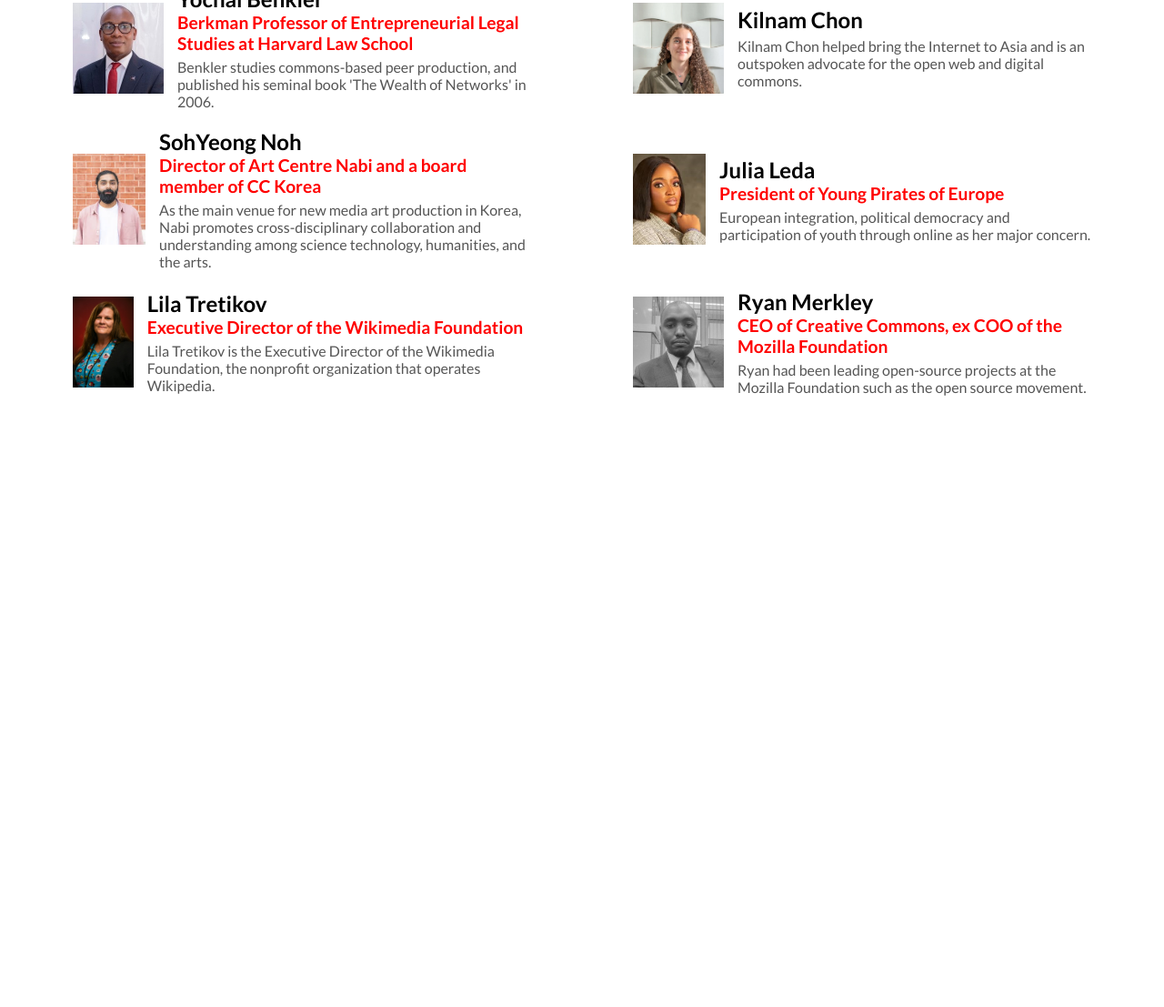
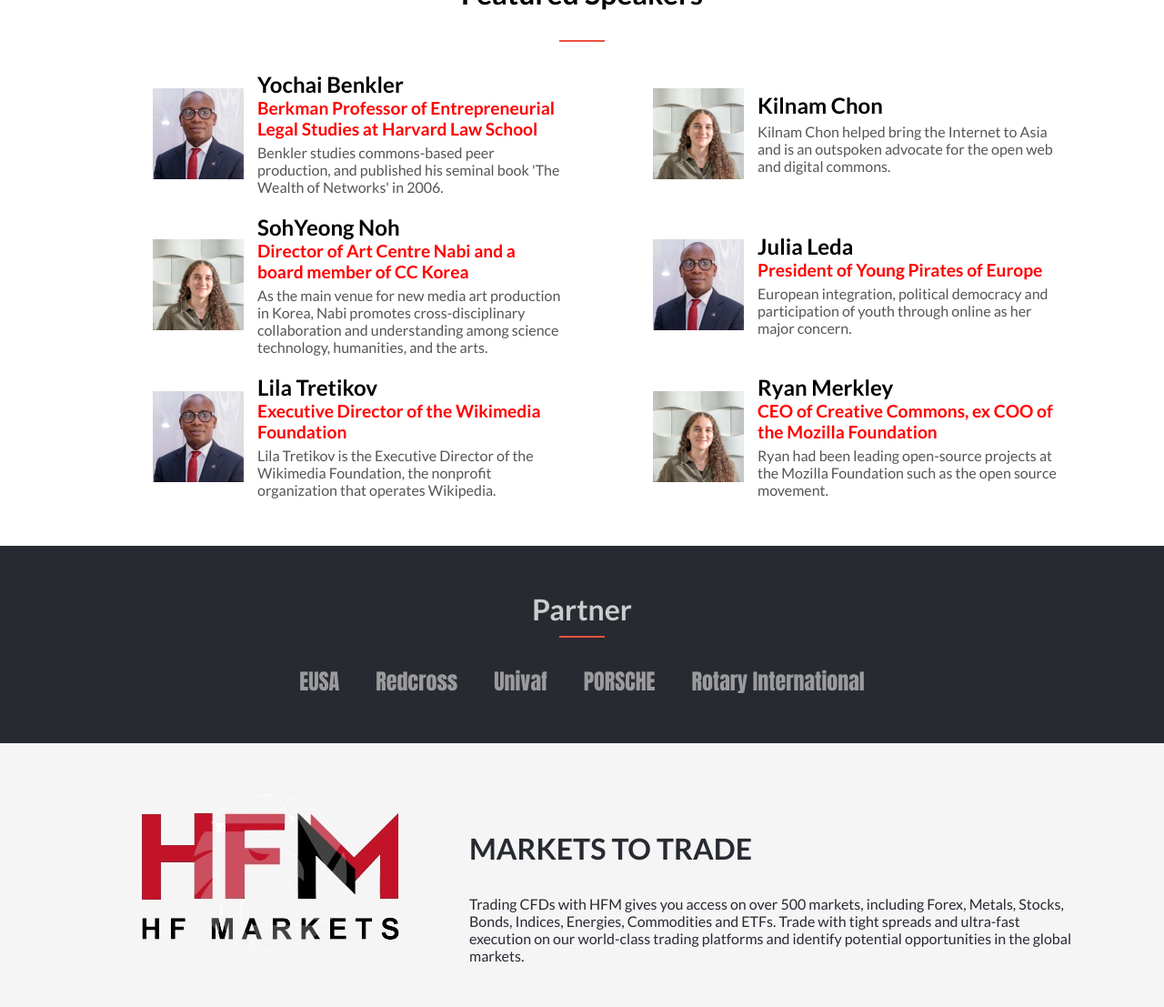
Before and after one commit to Charzy-1/HTML-CSS-JavaScript-capstone-project, a plain HTML site: page index.html in a window 1280 px wide. Shown: the part 1634-2741 px from the top of the page at 91% size. Before the commit the page ends 2121 px from the top, so only its background shows below. Drawn offline with nearby package versions, Linux system fonts and the light colour scheme.

Commit message:
Added the footer section

```diff
--- a/index.html
+++ b/index.html
@@ -7,6 +7,9 @@
     <link rel="stylesheet" href="style.css">
     <script src="https://kit.fontawesome.com/0704f53ee2.js" crossorigin="anonymous"></script>
     <link href="https://fonts.googleapis.com/css?family=Lato:100,100italic,300,300italic,regular,italic,700,700italic,900,900italic" rel="stylesheet" />
+    <link href="https://fonts.googleapis.com/css?family=Anton:regular" rel="stylesheet" />
+    <link href="https://fonts.googleapis.com/css?family=Oswald:200,300,regular,500,600,700" rel="stylesheet" />
+    <link href="https://fonts.googleapis.com/css?family=Bebas+Neue:regular" rel="stylesheet" />
 
 
 </head>
@@ -14,7 +17,7 @@
     <header>
         <nav class="navbar">
             <div class="logo">
-                <a href="#"><img src="./images/HFM logo.png" alt="">
+                <a href="#"><img src="./images/HFM_logo-removebg-preview.png" alt="">
             </div></a>
             <ul class="navMenu">
                 <li class="navItems">
@@ -63,8 +66,10 @@
         </div>
     </div>
 
+    <!-- Activity section -->
     <div class="banner2">
         <h1>Activities</h1>
+        <div class="underline"></div>
         <div class="activity-box">
             <div class="box">
                 <i class="fa-solid fa-layer-group"></i>
@@ -94,8 +99,33 @@
         <a href="#"><h2><U>SEE THE WHOLE PROGRAMME</U></h2></a>
     </div>
 
+    <!-- Speakers section -->
     <h1>Featured Speakers</h1>
+    <div class="underline"></div>
     <div id="speakers" class="speakers-container"></div>
+
+    <!-- Partner section -->
+    <div class="partners-section">
+        <h2>Partner</h2>
+        <div class="underline"></div>
+        <div class="partners-container">
+            <div class="partner">EUSA</div>
+            <div class="partner">Redcross</div>
+            <div class="partner">Univaf</div>
+            <div class="partner">PORSCHE</div>
+            <div class="partner">Rotary International</div>
+        </div>
+    </div>
+
+    <!-- footer-section -->
+    <div class="footer-section">
+        <img src="./images/HFM_logo-removebg-preview.png" alt="">
+
+        <div class="footer-container">
+            <h1>MARKETS TO TRADE</h1>
+            <p>Trading CFDs with HFM gives you access on over 500 markets, including Forex, Metals, Stocks, Bonds, Indices, Energies, Commodities and ETFs. Trade with tight spreads and ultra-fast execution on our world-class trading platforms and identify potential opportunities in the global markets.</p>
+        </div>
+    </div>
 
 <script src="./script.js"></script>
 </body>
--- a/script.js
+++ b/script.js
@@ -29,25 +29,25 @@
       name: "SohYeong Noh",
       title: "Director of Art Centre Nabi and a board member of CC Korea",
       description: "As the main venue for new media art production in Korea, Nabi promotes cross-disciplinary collaboration and understanding among science technology, humanities, and the arts.",
-      imageUrl: "./images/Pic3.jpg"
+      imageUrl: "./images/Pic2.jpg"
   },
   {
       name: "Julia Leda",
       title: "President of Young Pirates of Europe",
       description: "European integration, political democracy and participation of youth through online as her major concern.",
-      imageUrl: "./images/Pic4.jpg"
+      imageUrl: "./images/Pic1.jpg"
   },
   {
       name: "Lila Tretikov",
       title: "Executive Director of the Wikimedia Foundation",
       description: "Lila Tretikov is the Executive Director of the Wikimedia Foundation, the nonprofit organization that operates Wikipedia.",
-      imageUrl: "./images/Pic5.jpg"
+      imageUrl: "./images/Pic1.jpg"
   },
   {
       name: "Ryan Merkley",
       title: "CEO of Creative Commons, ex COO of the Mozilla Foundation",
       description: "Ryan had been leading open-source projects at the Mozilla Foundation such as the open source movement.",
-      imageUrl: "./images/Pic6.jpg"
+      imageUrl: "./images/Pic2.jpg"
   }
 ];
 
--- a/style.css
+++ b/style.css
@@ -11,6 +11,8 @@
   header {
     background-color: whitesmoke;
     margin-top: 0;
+    position: fixed;
+    width: 100vw;
   }
 
   li {
@@ -87,22 +89,21 @@
     background: url("./images/flower\ background.jpg") no-repeat center;
     background-size: cover;
     width: 100vw;
-    height: 100vh;
+    /* height: 100vh; */
     align-items: center;
     padding: 170px;
   }
 
   .banner-content h1 {
-    font-size: 6rem;
-    font-family: "Anton", sans-serif;
-    font-weight: bold;
+    font-size: 8rem;
+    font-family: "Bebas Neue", sans-serif;
     color: #ff4500;
     background-image: url("./images/h1\ background.jpg");
     -webkit-background-clip: text;
     -webkit-text-fill-color: transparent;
-    letter-spacing: 2px;
+    letter-spacing: 4px;
     text-align: left;
-    line-height: 90px;
+    line-height: 110px;
     margin: 1rem 0 2rem 0;
   }
 
@@ -123,6 +124,9 @@
   .dateAndVenue h1{
     font-family: "Oswald", sans-serif;
     font-size: 2rem;
+    text-align: left;
+    margin-left: 0;
+    margin-bottom: 0;
   }
 
   .dateAndVenue p {
@@ -133,7 +137,6 @@
     background: url("./images/background2.jpg") no-repeat center;
     background-size: cover;
     width: 100vw;
-    /* height: 80vh; */
     color: white;
     text-align: center;
     padding: 50px 0;
@@ -142,11 +145,12 @@
   .activity-box {
     display: flex;
     gap: 5px;
-    margin: 50px 100px 50px 150px;
+    margin: 50px 140px 50px 172px;
   }
 
   .banner2 h1 {
-    padding-top: 30px;
+    padding-top: 0;
+    margin-top: 0;
   }
 
   .banner2 a {
@@ -185,7 +189,7 @@
     display: flex;
     flex-wrap: wrap;
     justify-content: space-between;
-    margin: 2rem 5rem;
+    margin: 2rem 7rem 2rem 10.5rem;
 }
 .speaker {
     width: 45%;
@@ -216,6 +220,64 @@
   text-align: center;
   margin: 2rem;
  }
+
+ .partners-section {
+  text-align: center;
+  padding: 50px 0;
+  color: #ccc; /* Light grey text color */
+  background-color: #272A31;
+}
+
+.partners-section h2 {
+  margin: 0;
+  font-size: 2rem;
+  color: #ccc;
+}
+
+.underline {
+  width: 50px;
+  height: 2px;
+  background-color: #EC5242;
+  margin: 10px auto 30px auto;
+}
+
+.partners-container {
+  display: flex;
+  justify-content: center;
+  gap: 40px; /* Space between each partner */
+  flex-wrap: wrap;
+}
+
+.partner {
+  font-family: "Anton", sans-serif;
+  font-size: 1.5rem;
+  color: #ccc;
+  opacity: 0.7;
+  transition: opacity 0.3s ease;
+}
+
+.partner:hover {
+  opacity: 1;
+}
+
+.footer-section {
+  display: flex;
+  color: #272A31; /* Light grey text color */
+  background-color: whitesmoke;
+  padding: 2rem 6rem;
+  gap: 20px;
+}
+
+.footer-container {
+  display: flex;
+  flex-direction: column;
+  margin-top: 2rem;
+}
+
+.footer-container h1{
+  text-align: left;
+  margin-left: 0;
+}
 
 
   @media (max-width: 768px) {
```
Also changed, not shown: images/HFM logo.png (deleted), images/HFM_logo-removebg-preview.png (added), images/Pic3.jpg (deleted), images/Pic4.jpg (deleted).
